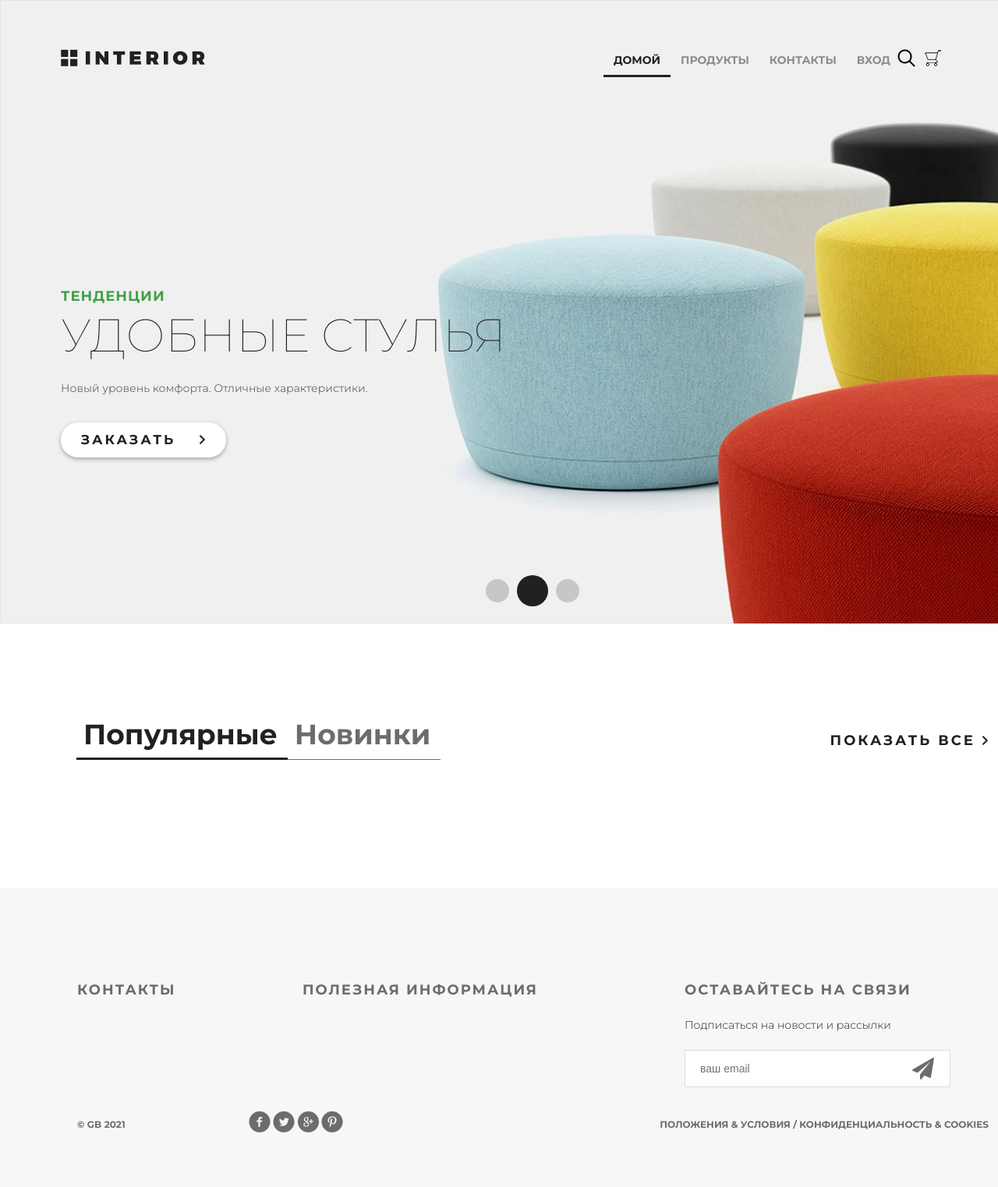
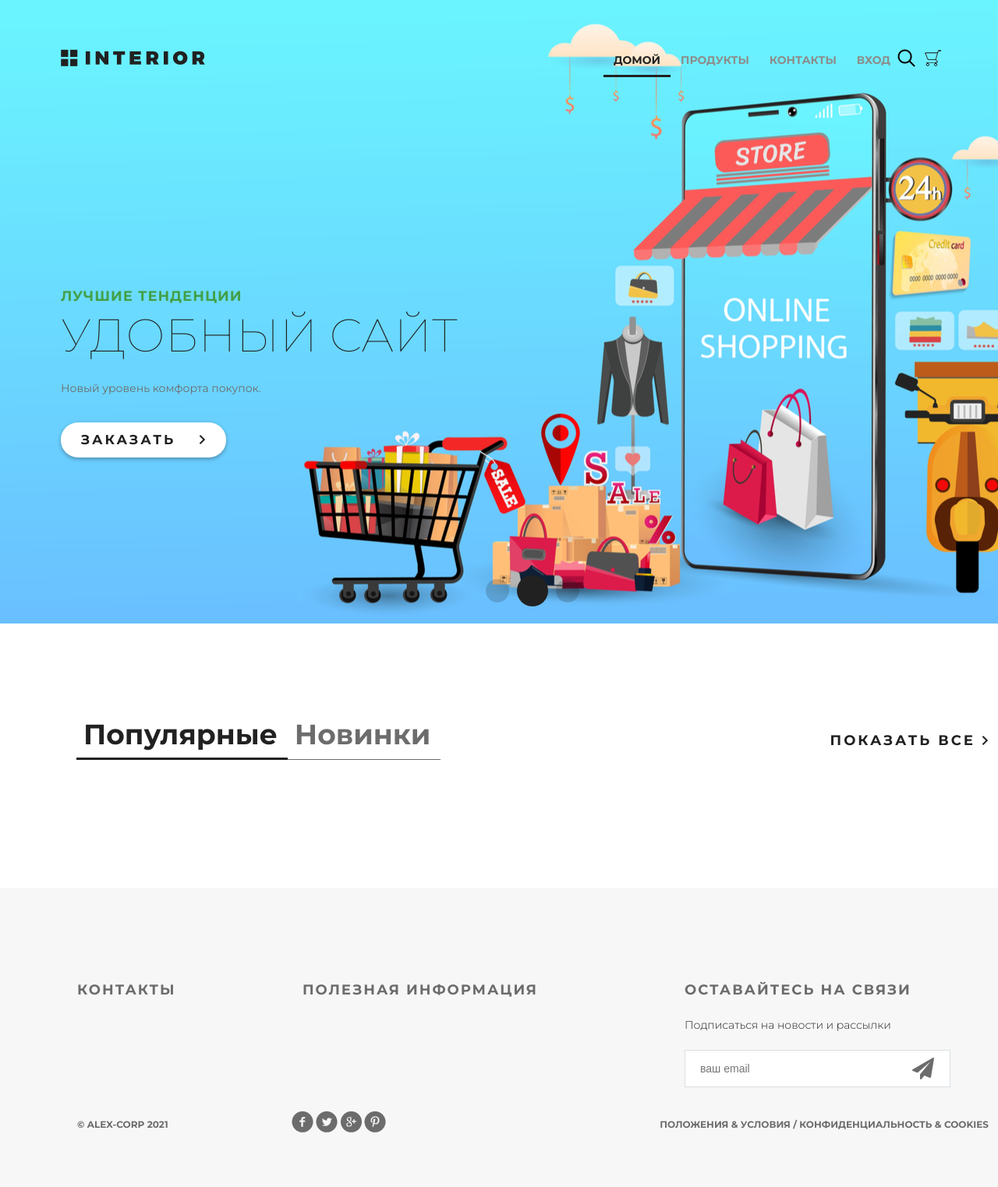
Before and after one commit to Alex-Ruf/geekshop, a Django app: page / in a window 1280 px wide; the page is wider, and only the part inside the window is pictured. Shown: that part at 78% size. Run offline with Django 3.2, Linux system fonts and the light colour scheme; data that the repository does not hold is empty; parts of the project's set-up code (start-up, migrations or seed data) failed here and were passed over.

Commit message:
debug false

```diff
--- a/adminapp/templates/adminapp/category_update.html
+++ b/adminapp/templates/adminapp/category_update.html
@@ -2,6 +2,7 @@
 {% load static %}
 
 {% block content %}
+<div class="order_container">
   <form class="form-horizontal" method="post" enctype="multipart/form-data">
     {% csrf_token %}
     {{ form.as_p }}
@@ -12,4 +13,5 @@
       к списку категорий
     </a>
   </button>
+</div>
 {% endblock %}
--- a/adminapp/templates/adminapp/product_delete.html
+++ b/adminapp/templates/adminapp/product_delete.html
@@ -12,7 +12,7 @@
     {% endif %}
     {{ object}}?
 
-    <form action="{% url 'admin:product_delete' object.pk %}"
+    <form action="{% url 'admin:product_delete' object.pk  %}"
           method="post">
       {% csrf_token %}
       {% if object.is_active%}
--- a/adminapp/templates/adminapp/product_update.html
+++ b/adminapp/templates/adminapp/product_update.html
@@ -2,14 +2,16 @@
 {% load static %}
 
 {% block content %}
+<div class="order_container">
   <form class="form-horizontal" method="post" enctype="multipart/form-data">
     {% csrf_token %}
     {{ form.as_p }}
     <input class="form-control" type="submit" value="сохранить">
   </form>
   <button class="btn btn-round form-control last">
-    <a href={% url 'admin:products' category.pk %}>
+    <a href={% url 'admin:products' object.pk %}>
       к списку товаров
     </a>
   </button>
+</div>
 {% endblock %}
--- a/adminapp/templates/adminapp/user_update.html
+++ b/adminapp/templates/adminapp/user_update.html
@@ -2,6 +2,7 @@
 {% load static %}
 
 {% block content %}
+<div class="order_container">
   <form class="form-horizontal" method="post" enctype="multipart/form-data">
     {% csrf_token %}
     {{ form.as_p }}
@@ -12,4 +13,5 @@
       к списку пользователей
     </a>
   </button>
+</div>
 {% endblock %}
--- a/adminapp/views.py
+++ b/adminapp/views.py
@@ -233,7 +233,7 @@ class CategoryDeleteView(DeleteView):
             self.object.is_active = False
         else:
             self.object.is_active = True
-        self.object.save
+        self.object.save()
         return HttpResponseRedirect(self.get_success_url())
 
 
@@ -403,7 +403,7 @@ class ProductDeleteView(DeleteView):
             self.object.is_active = False
         else:
             self.object.is_active = True
-        self.object.save
+        self.object.save()
         return HttpResponseRedirect(self.get_success_url())
 
 #
--- a/mainapp/templates/mainapp/base.html
+++ b/mainapp/templates/mainapp/base.html
@@ -39,7 +39,7 @@
             </form>
         </div>
     </div>
-    <p class="small">&copy; GB {% now "Y"%}</p>
+    <p class="small">&copy; Alex-Corp {% now "Y"%}</p>
     <div class="social">
         <a href="#" class="social1"></a>
         <a href="#" class="social2"></a>
--- a/mainapp/templates/mainapp/index.html
+++ b/mainapp/templates/mainapp/index.html
@@ -7,9 +7,9 @@
        {% include 'mainapp/includes/inc_main_menu.html'%}
     </div>
     <div class="text-slider">
-        <h3 class="green">тенденции</h3>
-        <h3 class="big"> удобные стулья</h3>
-        <p>Новый уровень комфорта. Отличные характеристики.</p>
+        <h3 class="green">лучшие тенденции</h3>
+        <h3 class="big"> удобный сайт</h3>
+        <p>Новый уровень комфорта покупок.</p>
         <a href="#" class="button-order">заказать <img src="{% static 'img/arrow.png'%}" alt=""></a>
     </div>
     <div class="navi">
```
Also changed, not shown: static/img/slider.jpg.
